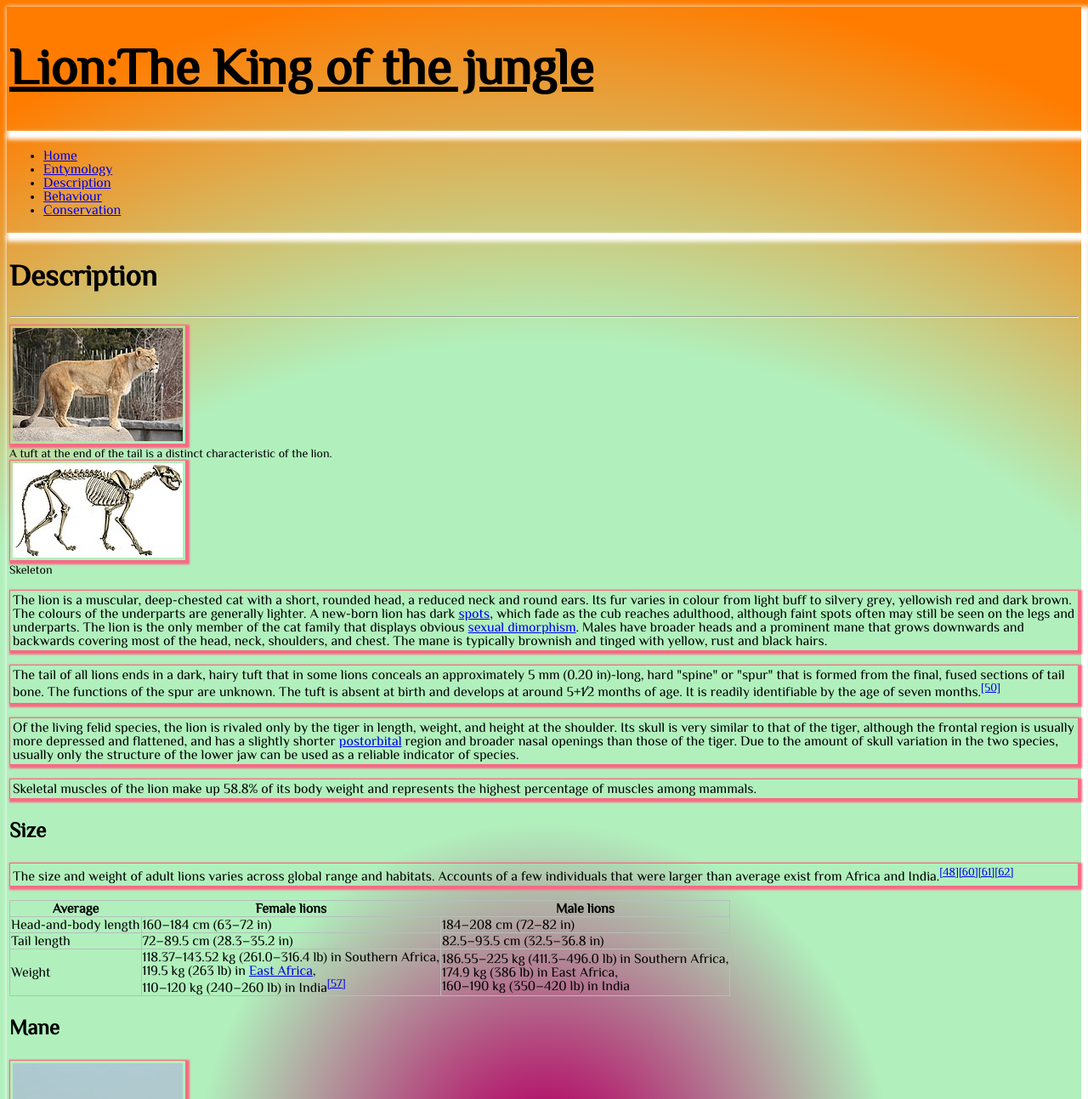
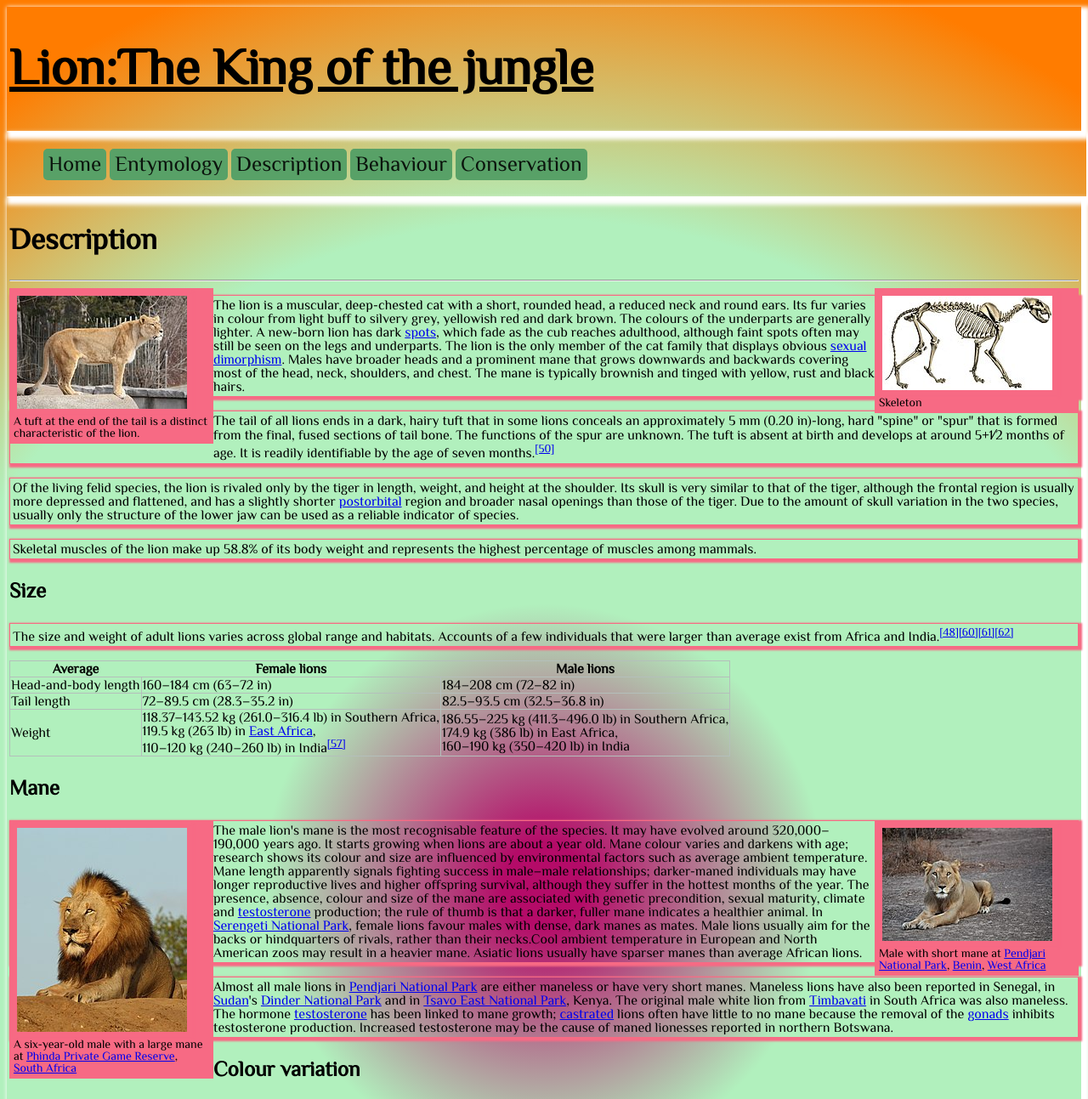
Before and after one commit to shaddd/study, a plain HTML site: page description.html in a window 1280 px wide. Shown: the top 1293 px of the page at 85% size. Drawn offline with Linux system fonts and the light colour scheme.

Commit message:
Add files via upload

```diff
--- a/description.html
+++ b/description.html
@@ -10,8 +10,18 @@
 <header >
     <h1>Lion:The King of the jungle</h1>
 </header>
-<nav>
-	<ul>
+<nav class="nav">
+	<!-- Hamburger icon -->
+        <input class="side-menu" type="checkbox" id="side-menu"/>
+        <label class="hamb" for="side-menu"><span class="hamb-line"></span></label>
+	<ul class="menu">
+		<li><a href="./index.html" title="Home">Home</a></li>
+		<li><a href="./entymology.html" title="Entymology">Entymology</a></li>
+		<li><a href="./description.html" title="Description">Description</a></li>
+		<li><a href="./behaviour.html" title="Behaviour">Behaviour</a></li>
+		<li><a href="./conservation.html" title="Conservation">Conservation</a></li>
+	</ul>
+	<ul class="Mobile_menu">
 		<li><a href="./index.html" title="Home">Home</a></li>
 		<li><a href="./entymology.html" title="Entymology">Entymology</a></li>
 		<li><a href="./description.html" title="Description">Description</a></li>
@@ -22,10 +32,14 @@
 </nav>
 <main role="main">
 <h2>Description</h2><hr/>
+<div class="img1 ">
 <img alt="" src="img/200px-Lioness_12.jpg" decoding="async" srcset="img/300px-Lioness_12.jpg 1.5x, img/400px-Lioness_12.jpg 2x" data-file-width="4272" data-file-height="2848" width="200" height="133">
 <div class="fig_caption">A tuft at the end of the tail is a distinct characteristic of the lion.</div>
+</div>
+<div class="img2 ">
 <img alt="" src="img/200px-Description_iconographique_compare_du_squelette_et_du_.jpg" decoding="async" srcset="img/300px-Description_iconographique_compare_du_squelette_et_du_.jpg 1.5x, img/400px-Description_iconographique_compare_du_squelette_et_du_.jpg 2x" data-file-width="1065" data-file-height="592" width="200" height="111">
 <div class="fig_caption">Skeleton</div>
+</div>
 <p>The lion is a muscular, deep-chested cat with a short, rounded head, a
  reduced neck and round ears. Its fur varies in colour from light buff
 to silvery grey, yellowish red and dark brown. The colours of the
@@ -82,11 +96,15 @@ amount of skull variation in the two species, usually only the structure
 <td>186.55–225&nbsp;kg (411.3–496.0&nbsp;lb) in Southern Africa,<br>174.9&nbsp;kg (386&nbsp;lb) in East Africa,<br>160–190&nbsp;kg (350–420&nbsp;lb) in India
 </td></tr></tbody></table>
 <h3>Mane</h3>
+<div class="img1 ">
 <img alt="" src="img/200px-Lion_Panthera_leo_male_6y.jpg" decoding="async" srcset="img/300px-Lion_Panthera_leo_male_6y.jpg 1.5x, img/400px-Lion_Panthera_leo_male_6y.jpg 2x" data-file-width="3040" data-file-height="3648" width="200" height="240">
 <div class="fig_caption">A six-year-old male with a large mane at <a href="https://en.wikipedia.org/wiki/Phinda_Private_Game_Reserve" title="Phinda Private Game Reserve">Phinda Private Game Reserve</a>, <a href="https://en.wikipedia.org/wiki/South_Africa" title="South Africa">South Africa</a></div>
+</div>
+<div class="img2 ">
 <img alt="" src="img/200px-Lion_au_repos_parc_pendjari.jpg" decoding="async" srcset="img/300px-Lion_au_repos_parc_pendjari.jpg 1.5x, img/400px-Lion_au_repos_parc_pendjari.jpg 2x" data-file-width="4288" data-file-height="2848" width="200" height="133">
 <div class="fig_caption">Male with short mane at <a href="https://en.wikipedia.org/wiki/Pendjari_National_Park" title="Pendjari National Park">Pendjari National Park</a>, <a href="https://en.wikipedia.org/wiki/Benin" title="Benin">Benin</a>,
  <a href="https://en.wikipedia.org/wiki/West_Africa" title="West Africa">West Africa</a></div>
+</div>
 
 
 <p>The male lion's mane is the most recognisable feature of the species. It may have evolved around 320,000–190,000 years ago.
```
Also changed, not shown: behaviour.html (+30 -7 lines), conservation.html (+12 -2 lines), entymology.html (+12 -2 lines), index.html (+15 -4 lines).
